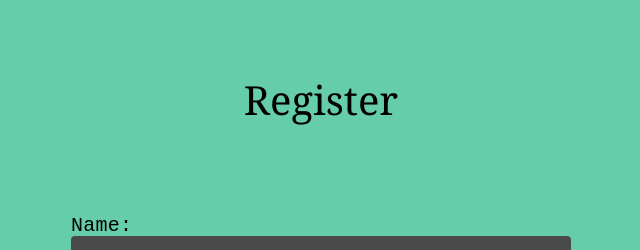
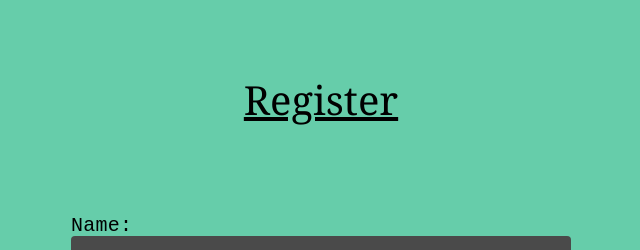
Before and after one commit to briandgomez/user-registration-page, an Angular app: page /registration in a window 1280 px wide. Shown: the top 250 px of the page, without its empty margins (319-959 px from the left). Built offline with nearby package versions, Linux system fonts and the light colour scheme.

Commit message:
added css to profile page component

```diff
--- a/src/app/app.module.ts
+++ b/src/app/app.module.ts
@@ -10,6 +10,7 @@ import { MatButtonModule } from '@angular/material/button';
 import { HttpClientModule } from '@angular/common/http';
 import { ProfilePageComponent } from './components/profile-page/profile-page.component';
 import { RegistrationComponent } from './components/registration/registration.component';
+import {MatCardModule} from '@angular/material/card';
 
 
 
@@ -28,7 +29,8 @@ import { RegistrationComponent } from './components/registration/registration.co
     BrowserAnimationsModule,
     MatInputModule,
     MatButtonModule,
-    HttpClientModule
+    HttpClientModule,
+    MatCardModule
   ],
   providers: [],
   bootstrap: [AppComponent]
--- a/src/app/components/profile-page/profile-page.component.css
+++ b/src/app/components/profile-page/profile-page.component.css
@@ -0,0 +1,33 @@
+h1 {
+    display: flex;
+    flex-direction: column;
+    align-items: center;
+    justify-content: center;
+    font-size: 50px;
+    font-family: Georgia, 'Times New Roman', Times, serif;
+    text-decoration: underline;
+}
+
+h1 {
+    height: 55vh;
+}
+
+.card-container {
+    max-width: 600px;
+    position: absolute;
+    transform: translate(-50%, -50%);
+    top: 50%;
+    left: 50%;
+    padding: 20px;
+    background-color: cornsilk;
+    border-radius: 10px;
+}
+
+p {
+    font-size: 20px;
+}
+
+mat-card-title {
+    text-decoration:underline;
+    text-decoration-style: double;
+}
--- a/src/app/components/profile-page/profile-page.component.html
+++ b/src/app/components/profile-page/profile-page.component.html
@@ -1,12 +1,26 @@
 <body>
     <h1>User Profile</h1>
+    <mat-card class="card-container">
+        <mat-card-title>Name</mat-card-title>
+        <mat-card-header>
+            <mat-card-content>
+                <p id="name">{{userProfile.name}}</p>
+            </mat-card-content>
+        </mat-card-header>
 
-    <h2>Name:</h2>
-    <p id="name">{{userProfile.name}}</p>
+        <mat-card-title>Email</mat-card-title>
+        <mat-card-header>
+            <mat-card-content>
+                <p id="name">{{userProfile.email}}</p>
+            </mat-card-content>
+        </mat-card-header>
 
-    <h2>Email:</h2>
-    <p id="email">{{userProfile.email}}</p>
 
-    <h2>Bio:</h2>
-    <p id="bio">{{userProfile.bio}}</p>
+        <mat-card-title>Bio</mat-card-title>
+        <mat-card-header>
+            <mat-card-content>
+                <p id="name">{{userProfile.bio}}</p>
+            </mat-card-content>
+        </mat-card-header>
+    </mat-card>
 </body>
--- a/src/app/components/registration/registration.component.css
+++ b/src/app/components/registration/registration.component.css
@@ -10,6 +10,7 @@ h1 {
 
 h1 {
     height: 25vh;
+    text-decoration: underline;
 }
 
 .input-container {
```
